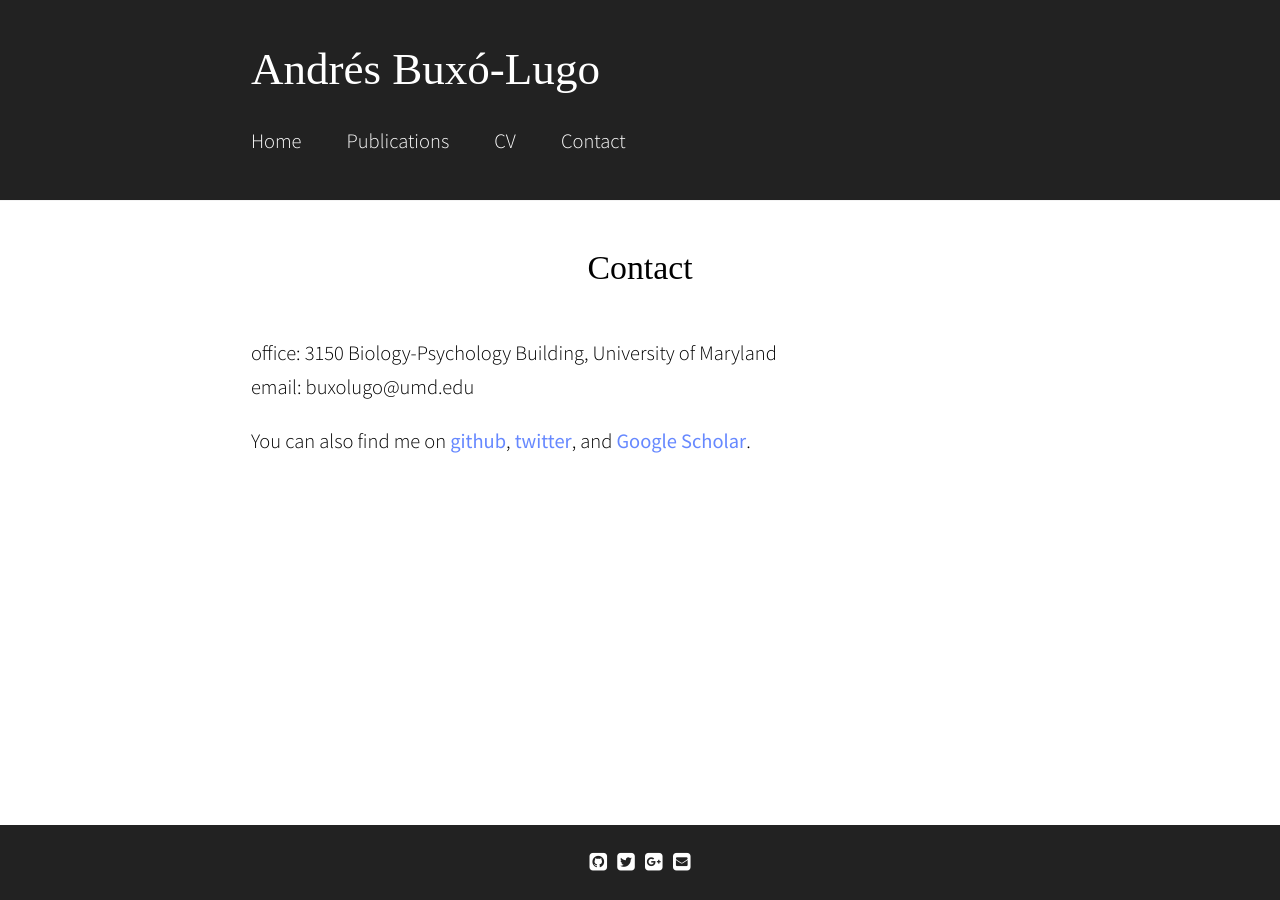
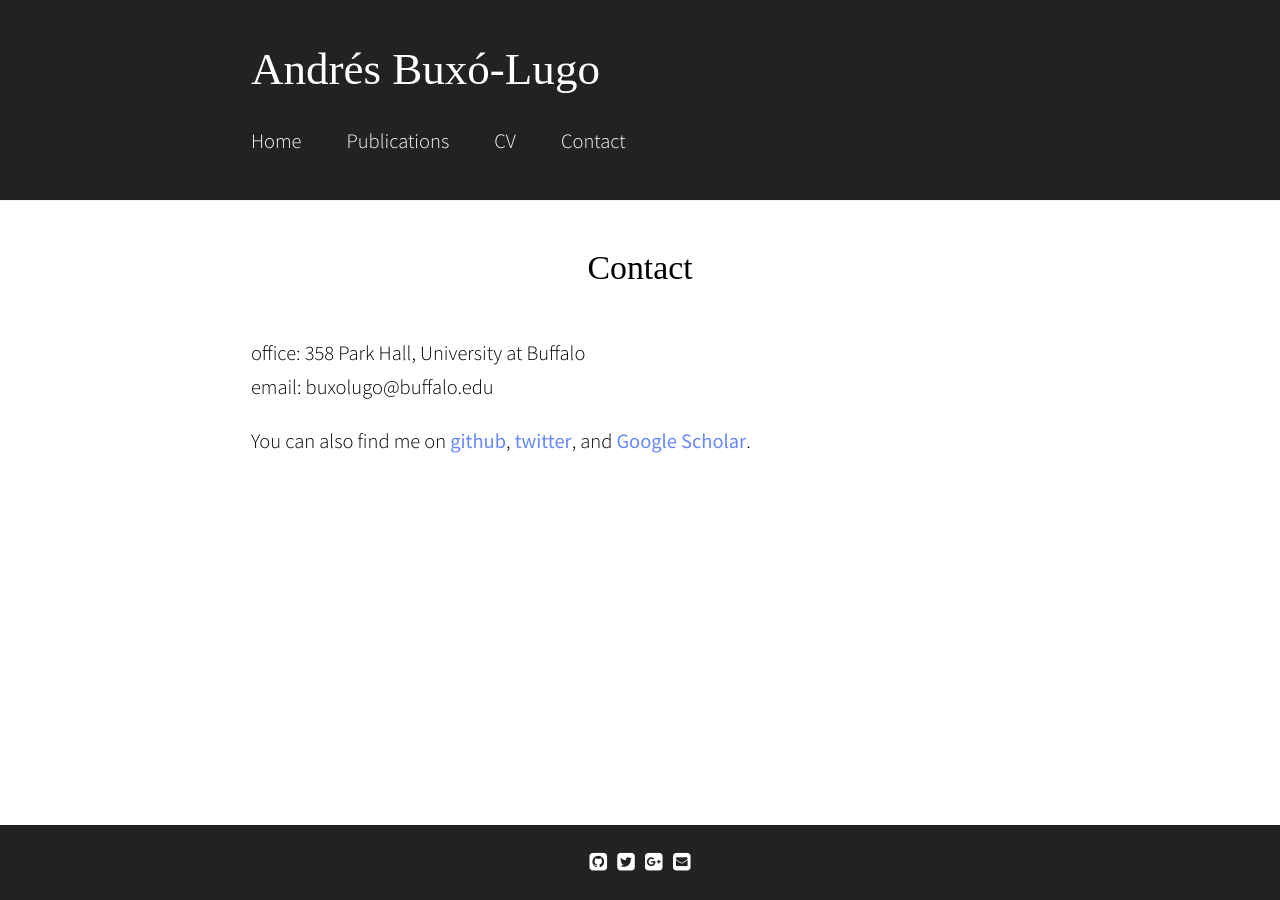
Before and after one commit to abuxolugo/abuxolugo.github.io, a Jekyll site: the page built from contact.md, in a window 1280 px wide. Built offline with Jekyll 4.4.1, drawn with Linux system fonts in a browser that asks for light colours; some web fonts are replaced.

Commit message:
Update contact.md

```diff
--- a/contact.md
+++ b/contact.md
@@ -4,7 +4,7 @@ title: Contact
 permalink: /contact/
 ---
 
-office: 3150 Biology-Psychology Building, University of Maryland<br/>
-email: buxolugo@umd.edu
+office: 358 Park Hall, University at Buffalo<br/>
+email: buxolugo@buffalo.edu
 
 You can also find me on [github](https://github.com/abuxolugo), [twitter](https://twitter.com/abuxolugo), and [Google Scholar](https://scholar.google.com/citations?user=0BVBMXMAAAAJ&hl=en&oi=ao).
```
